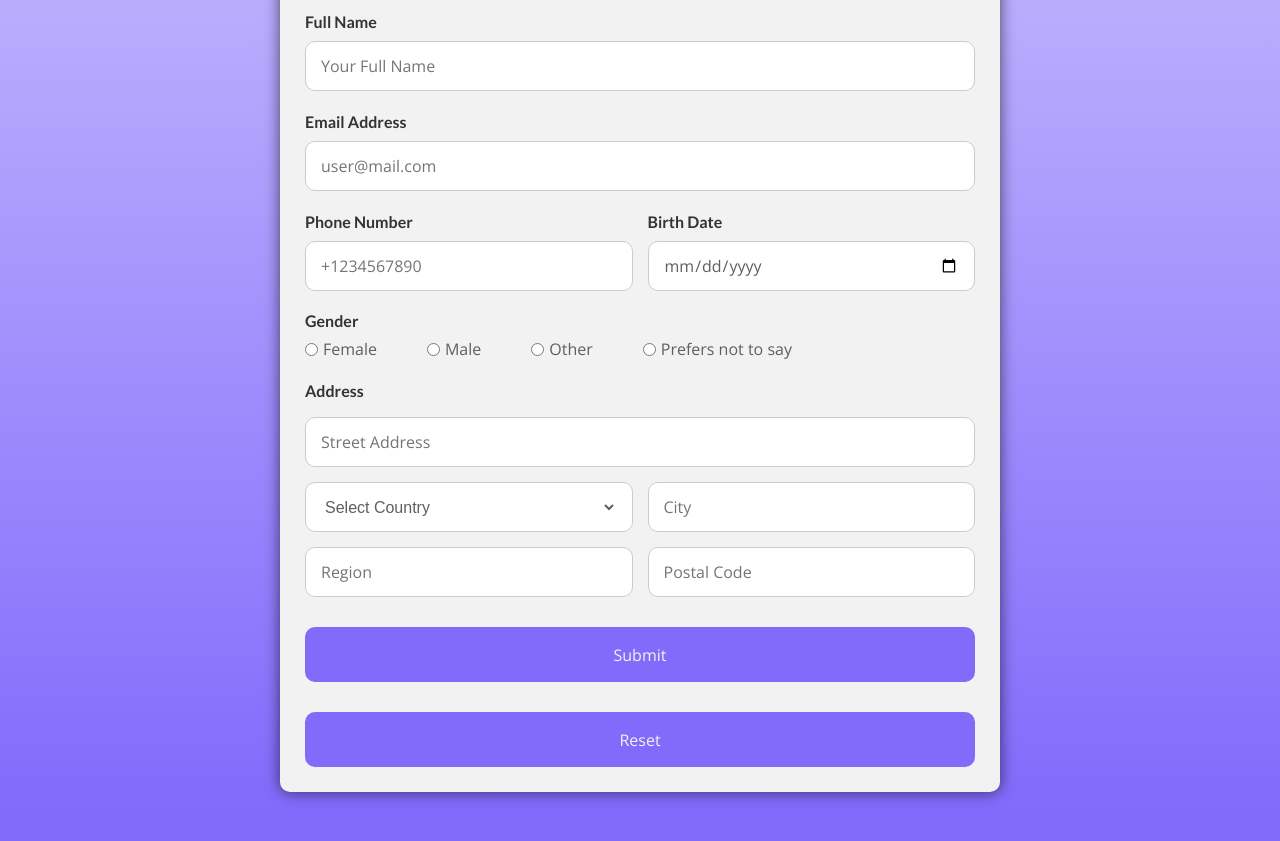
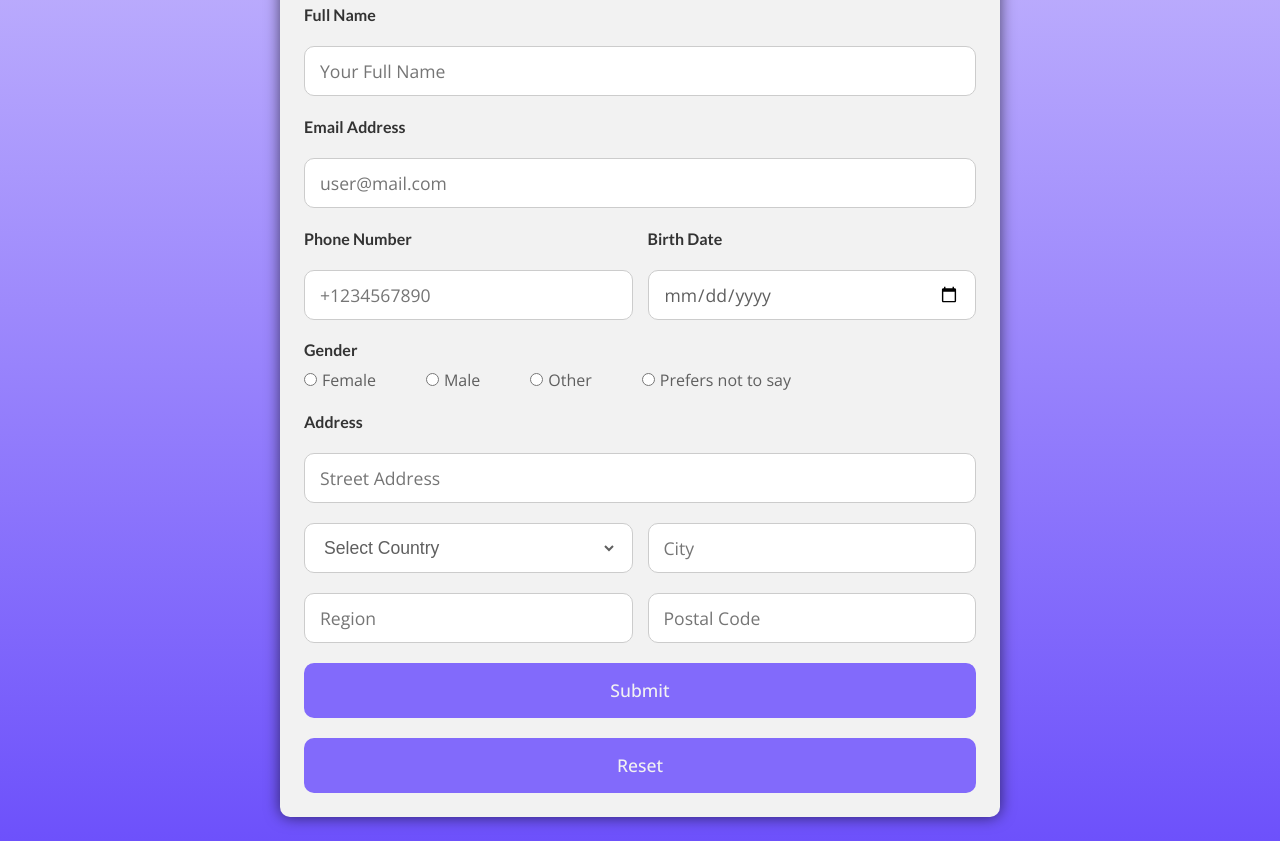
Before and after one commit to jjmginon9231/responsive-registration-form, a plain HTML site: page index.html in a window 1280 px wide. Shown: the part 98-939 px from the top of the page. Before the commit the page ends 910 px from the top, so only its background shows below. Drawn offline with nearby package versions, Linux system fonts and the light colour scheme.

Commit message:
style: add variables, colors, and replace units
Add variables for more organized css. Add new colors for form and
button background-colors. Replace pixels with em and rem units. Add
more padding and margin for better spacing.

```diff
--- a/css/style.css
+++ b/css/style.css
@@ -15,6 +15,37 @@ button {
     font: inherit;
 }
 
+/* || VARIABLES */
+
+:root {
+    /* FONTS */
+    --FF-HEADINGS: "Lato", sans-serif;
+    --FF: "Open Sans", sans-serif;
+    --FS: clamp(1rem, 2.2vh, 1.5rem);
+    --FW: 600;
+
+    /* COLORS */
+    --BGCOLOR-FADE: #C2B4FD;
+    --BGCOLOR: #6D51FB;
+    --BG-IMAGE: linear-gradient(to top, var(--BGCOLOR), var(--BGCOLOR-FADE));
+    --FORM-BGCOLOR: #F2F2F2;
+    --HIGHLIGHT-COLOR: #826AFB;
+    --ILS-FONT-COLOR: #5F5F5F;
+    --BUTTON-COLOR: #826AFB;
+    --BUTTON-HOVER: #6D51FB;
+    --BUTTON-ACTIVE: #5838FA;
+
+    /* BORDERS */
+    --BORDER-RADIUS: 10px;
+
+    /* STANDARD PADDING */
+    --PADDING: 1.5em;
+
+    /* STANDARD MARGIN */
+    --MARGIN-TOP: 1.25rem;
+    --MARGIN-BOTTOM: 0.6rem;
+}
+
 /* || UTILITY CLASSES */
 
 .offscreen {
@@ -25,60 +56,60 @@ button {
 /* || GENERAL STYLES */
 
 html {
-    font-family: "Open Sans", sans-serif;
+    font-family: var(--FF);
 }
 
 body {
     align-items: center;
-    background: #826AFB linear-gradient(to top, #826AFB, hsl(250, 95%, 85%));
+    background: var(--BG-IMAGE);
     display: flex;
     justify-content: center;
     min-height: 100vh;
-    padding: 20px;
+    padding: var(--PADDING);
 }
 
 /* || FORM */
 
 .article {
-    background-color: #F2F2F2;
-    border-radius: 10px;
+    background-color: var(--FORM-BGCOLOR);
+    border-radius: var(--BORDER-RADIUS);
     box-shadow: 0 0 15px rgba(0, 0, 0, 0.6);
     max-width: 720px;
-    padding: 25px;
+    padding: var(--PADDING);
     position: relative;
     width: 100%;
 }
 
 .article__h1 {
     color: #333;
-    font-family: "Lato", sans-serif;
+    font-family: var(--FF-HEADINGS);
     font-size: 1.75rem;
-    font-weight: 600;
+    font-weight: var(--FW);
     text-align: center;
 }
 
 .article__form {
-    margin-top: 30px;
+    margin-top: var(--MARGIN-TOP);
 }
 
 .form__p {
-    margin-top: 20px;
+    margin-top: var(--MARGIN-TOP);
     width: 100%;
 }
 
 .form__label {
     color: #333;
-    font-family: "Lato", sans-serif;
-    font-weight: 600;
+    font-family: var(--FF-HEADINGS);
+    font-weight: var(--FW);
 }
 
 .article__form :where(.form__input, .select-container) {
-    border-radius: 10px;
+    border-radius: var(--BORDER-RADIUS);
     border: 1px solid #CCC;
-    color: #5F5F5F;
-    font-size: 1rem;
+    color: var(--ILS-FONT-COLOR);
+    font-size: var(--FS);
     height: 50px;
-    margin-top: 8px;
+    margin-top: var(--MARGIN-TOP);
     outline: none;
     padding: 0 15px;
     position: relative;
@@ -96,14 +127,14 @@ body {
 
 .article__form .form__fieldset {
     border: none;
-    margin-top: 20px;
+    margin-top: var(--MARGIN-TOP);
 }
 
 .form__fieldset legend {
     color: #333;
-    font-family: "Lato", sans-serif;
-    font-weight: 600;
-    margin-bottom: 8px;
+    font-family: var(--FF-HEADINGS);
+    font-weight: var(--FW);
+    margin-bottom: var(--MARGIN-BOTTOM);
 }
 
 .article__form :where(.gender__container, .gender__p) {
@@ -118,7 +149,7 @@ body {
 }
 
 .gender__input {
-    accent-color: #826AFB;
+    accent-color: var(--HIGHLIGHT-COLOR);
 }
 
 .article__form :where(.gender__input, .gender__label) {
@@ -126,11 +157,11 @@ body {
 }
 
 .gender__label {
-    color: #5F5F5F;
+    color: var(--ILS-FONT-COLOR);
 }
 
 .address :where(input, .select-container) {
-    margin-top: 15px;
+    margin-top: var(--MARGIN-TOP);
 }
 
 .select-container {
@@ -140,34 +171,34 @@ body {
 .select-container select {
     background-color: #FFF;
     border: none;
-    color: #5F5F5F;
+    color: var(--ILS-FONT-COLOR);
     cursor: pointer;
-    font-size: 1rem;
+    font-size: var(--FS);
     height: 100%;
     outline: none;
     width: 100%;
 }
 
 .form__button {
-    background: #826AFB;
+    background-color: var(--BUTTON-COLOR);
     border: none;
-    border-radius: 10px;
+    border-radius: var(--BORDER-RADIUS);
     color: #F2F2F2;
     cursor: pointer;
-    font-size: 1rem;
-    font-weight: 400;
+    font-size: var(--FS);
+    font-weight: 500;
     height: 55px;
-    margin-top: 30px;
+    margin-top: var(--MARGIN-TOP);
     transition: all 0.2s ease;
     width: 100%;
 }
 
 .form__button:hover {
-    background: hsl(250, 95%, 65%);
+    background-color: var(--BUTTON-HOVER);
 }
 
 .form__button:active {
-    background: hsl(250, 95%, 60%);
+    background-color: var(--BUTTON-ACTIVE);
 }
 
 /* || MEDIA QUERIES */
```
